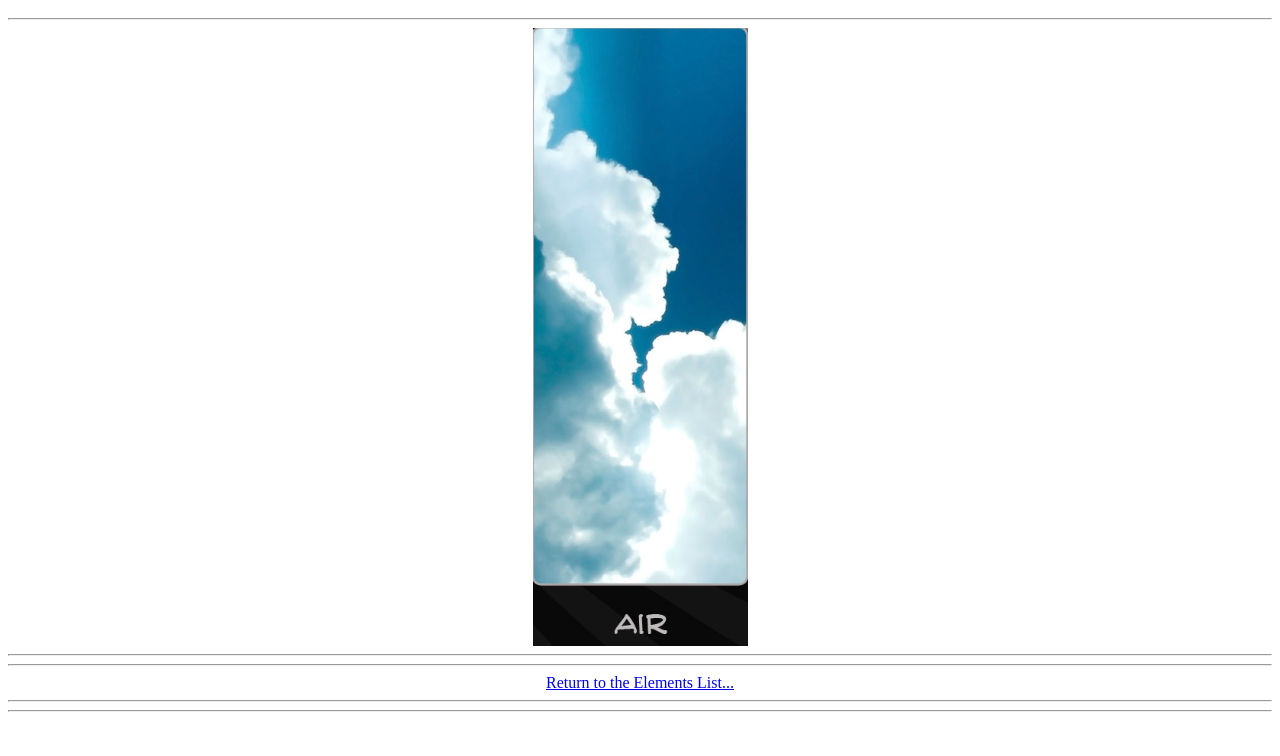
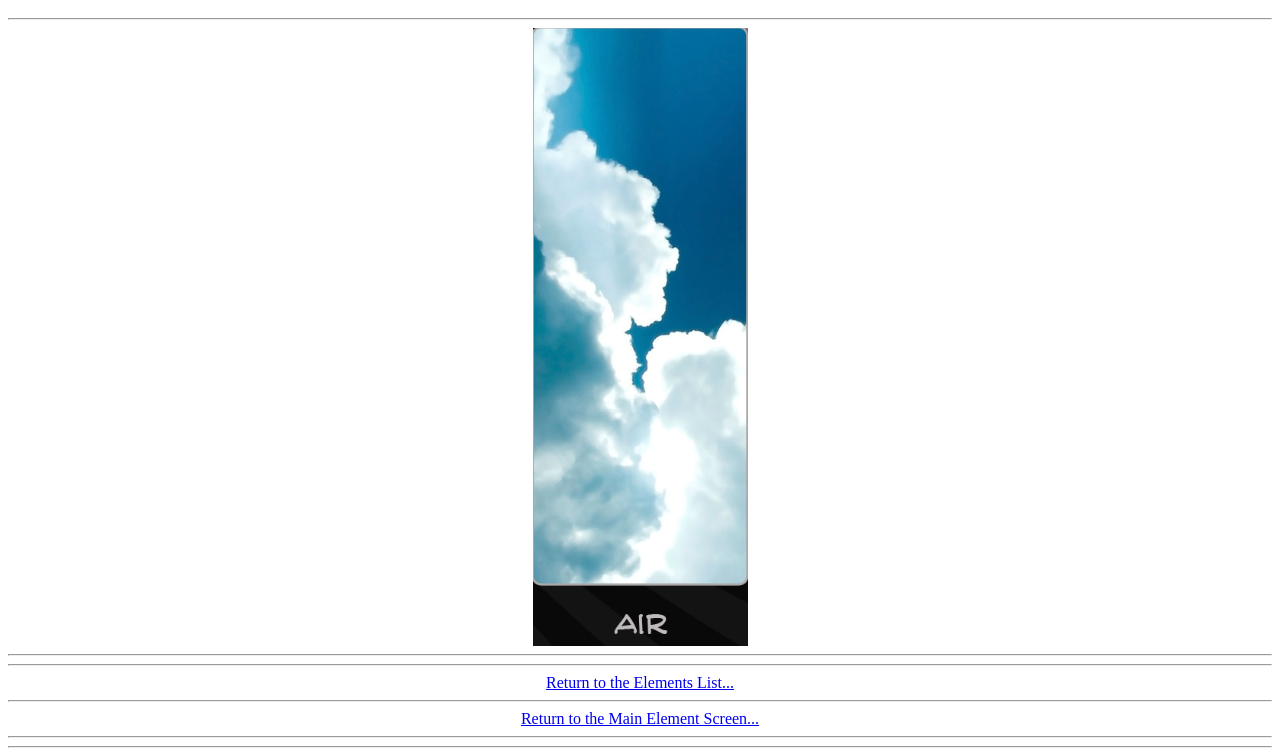
Before and after one commit to boydm423/Elemental2, a plain HTML site: page air.html in a window 1280 px wide. Shown: the part 48-804 px from the top of the page. Drawn offline with Linux system fonts and the light colour scheme.

Commit message:
Add return main page link in pages of element

```diff
--- a/air.html
+++ b/air.html
@@ -14,6 +14,10 @@
 Return to the Elements List...
 </a>
 <hr>
+<a href="index.html">
+Return to the Main Element Screen...
+</a>
+<hr>
 <hr>
 
 </center>
```
Also changed, not shown: earth.html (+4 -0 lines), fire.html (+4 -0 lines), water.html (+4 -0 lines).
